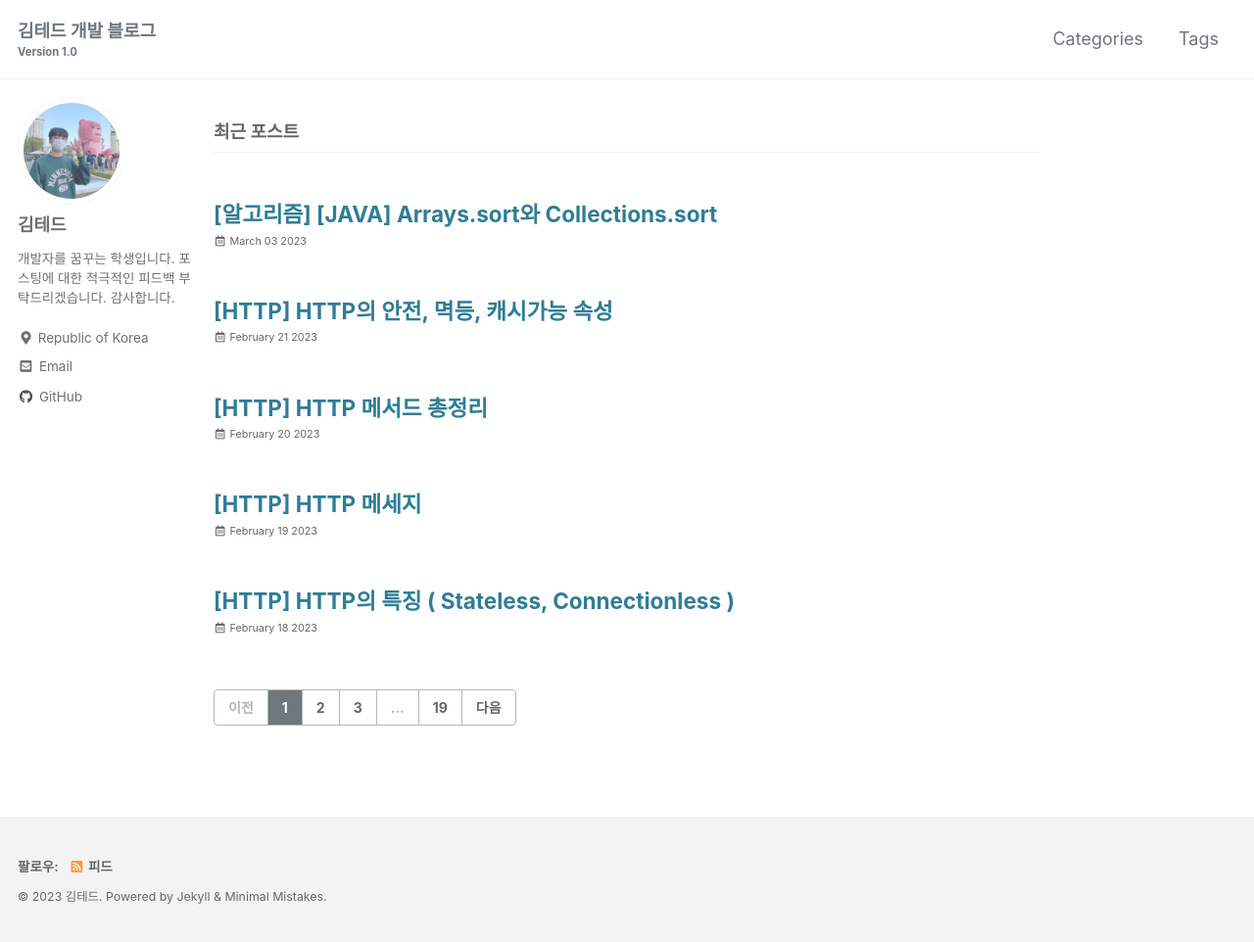
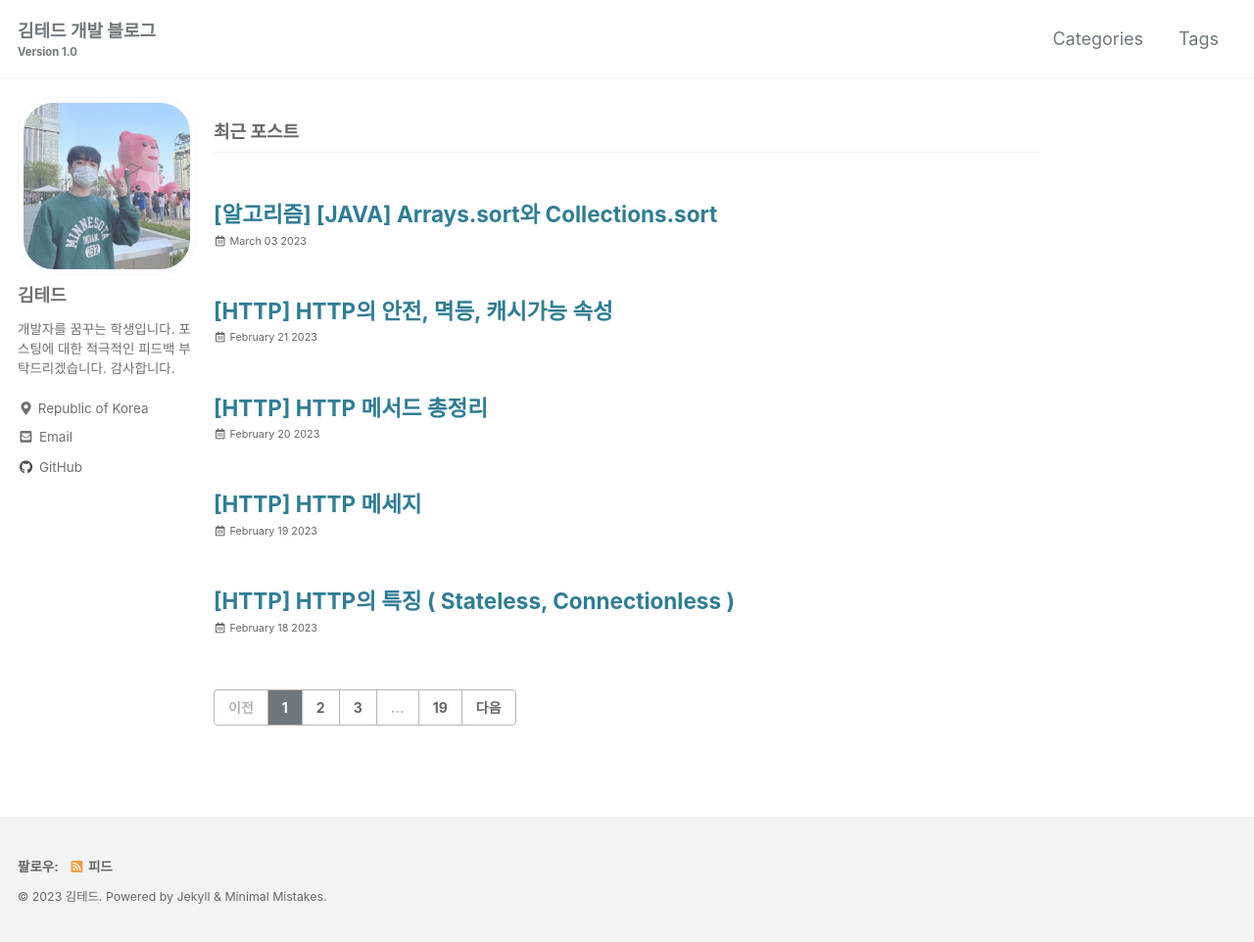
Before and after one commit to idkim97/idkim97.github.io, a Jekyll site: the page built from index.html, in a window 1280 px wide and 962 px high. Shown: the whole window at 98% size. Built offline with Jekyll 4.4.1, drawn with Linux system fonts in a browser that asks for light colours; cached includes are drawn as plain includes; the list of posts is cut into pages by our own code.

Commit message:
Update _sidebar.scss

```diff
--- a/_sass/minimal-mistakes/_sidebar.scss
+++ b/_sass/minimal-mistakes/_sidebar.scss
@@ -127,8 +127,8 @@
   }
 
   img {
-    max-width: 110px;
-    border-radius: 50%;
+    max-width: 250px; // 프로필 사진 크기 조정
+    border-radius: 20%; // 50%면 프로필 사진 원형, 낮아질수록 사각형
 
     @include breakpoint($large) {
       padding: 5px;
```
